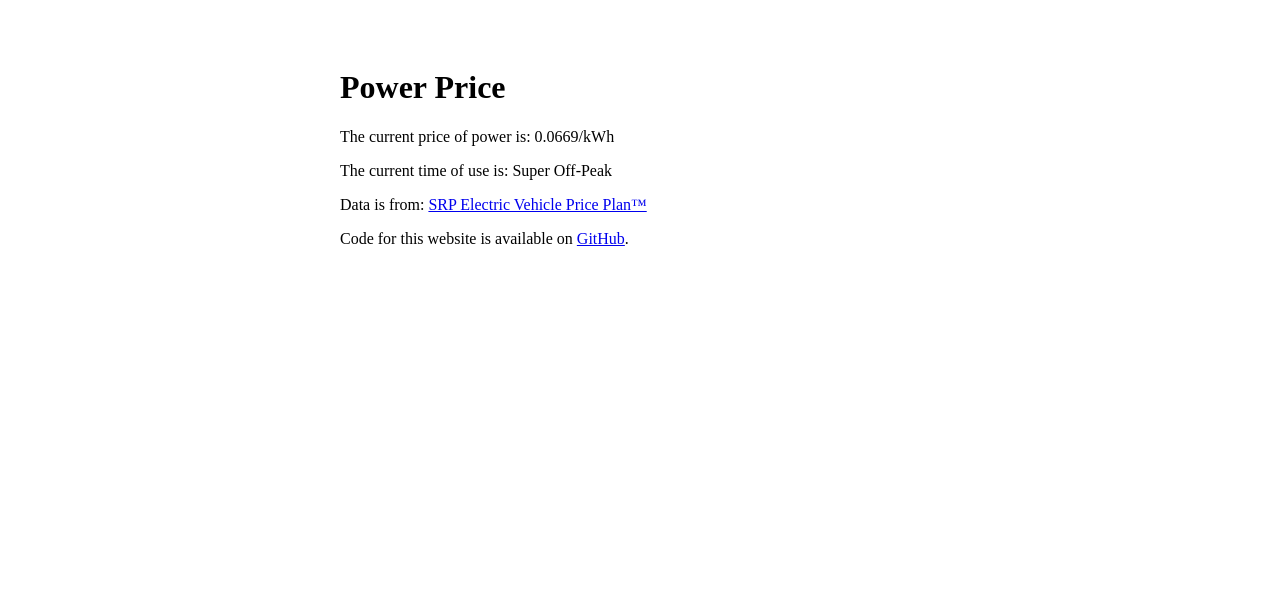
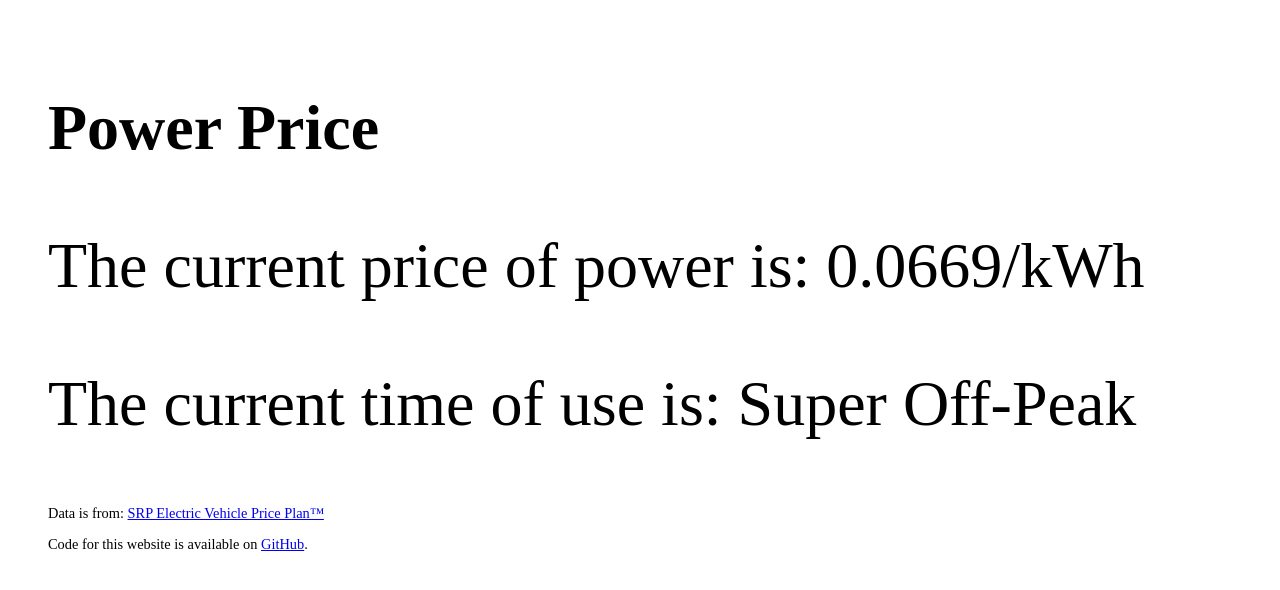
Before and after one commit to rwehe/power, a plain HTML site: page static/index.html in a window 1280 px wide. Drawn offline with Linux system fonts and the light colour scheme.

Commit message:
add CSS style update

```diff
--- a/static/css/main.css
+++ b/static/css/main.css
@@ -4,7 +4,7 @@ body {
   }
 
   .container {
-	max-width: 600px;
+	max-width: 1200px;
 	margin: 0 auto;
 	padding: 40px;
   }
@@ -28,3 +28,13 @@ body {
   .red {
 	background-color: rgba(255, 0, 0, 0.5);
   }
+
+  /* Set the font size to be 5% of the viewport width */
+  h1, p {
+	font-size: 5vw;
+  }
+
+  /* Reduce the font size of the last paragraph to 80% */
+  .container p:nth-last-child(-n+2) {
+	font-size: 90%;
+  }
```
Lines whose indentation alone changed are shown as unchanged.
